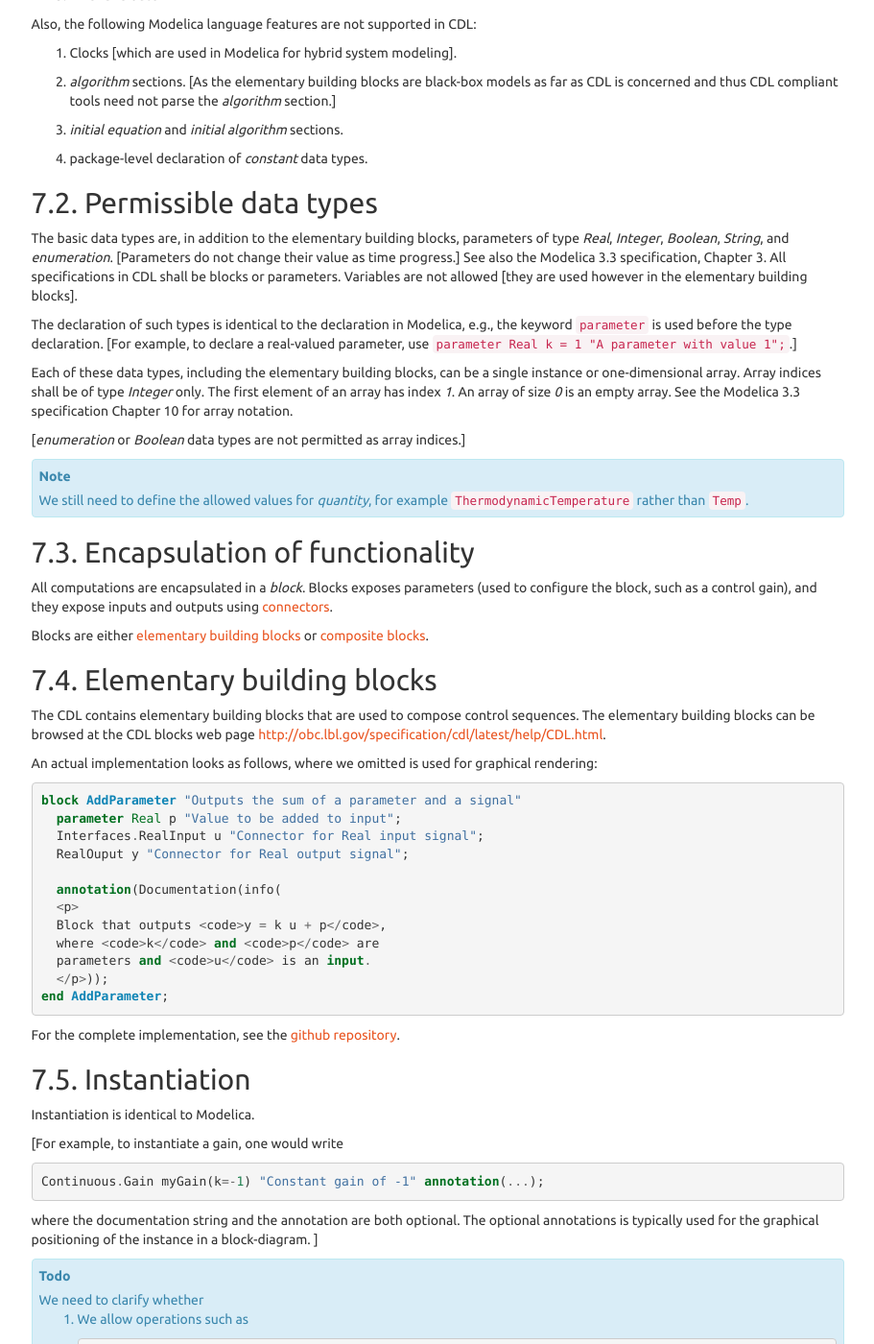
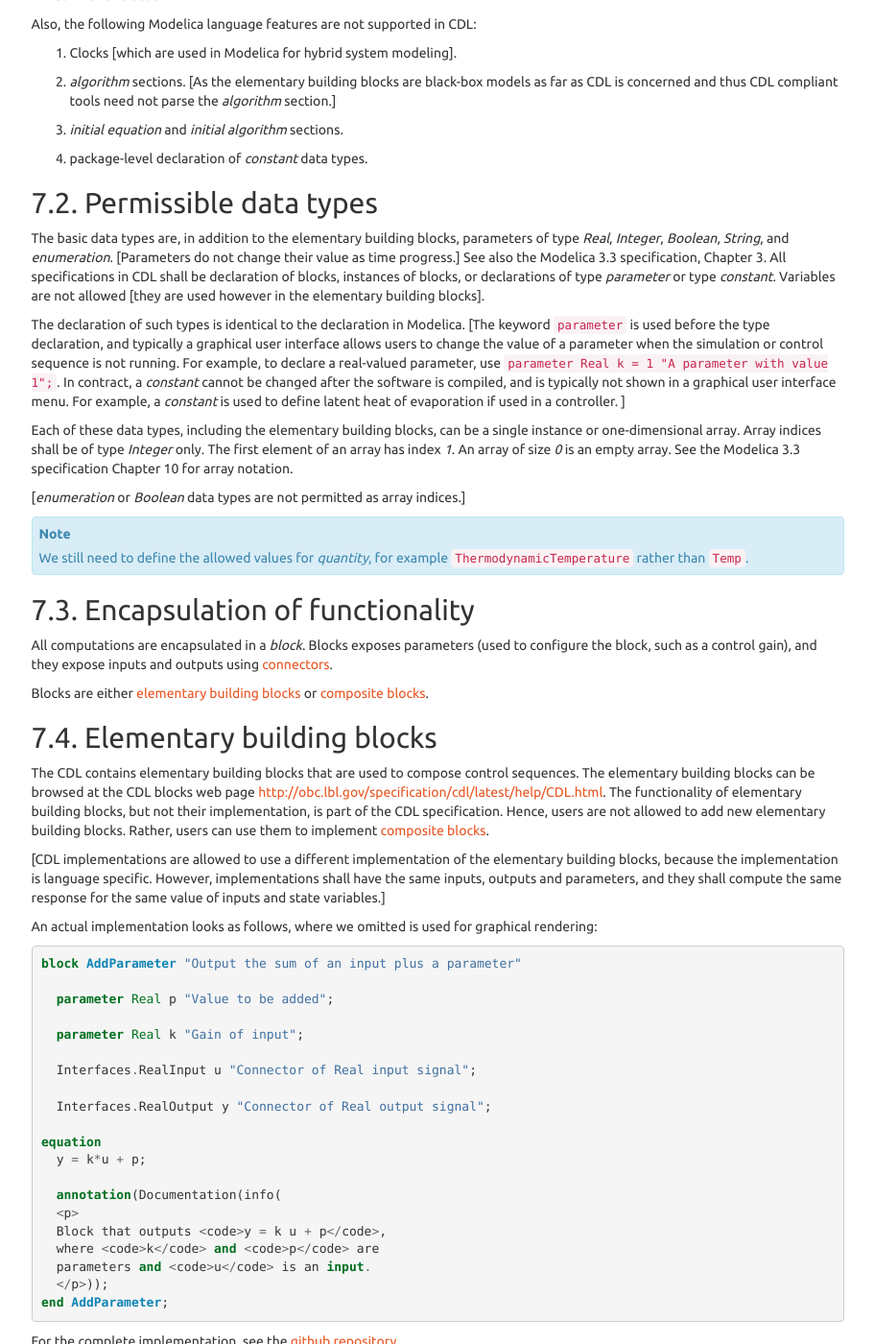
Before and after one commit to lbl-srg/obc, a Sphinx documentation site: the page built from specification/source/cdl.rst, in a window 1280 px wide and 1400 px high, scrolled down 780 px. Shown: the whole window at 96% size, without its empty margins (330-1241 px from the left). Built offline with Sphinx 7.4.7, drawn with Linux system fonts in a browser that asks for light colours; cross-references to code outside the pages are shown as plain code; some of the changed text lies outside the part shown.

Commit message:
Added parameter assignment and constant

```diff
--- a/specification/source/cdl.rst
+++ b/specification/source/cdl.rst
@@ -64,14 +64,24 @@ parameters of type
 `Real`, `Integer`, `Boolean`, `String`, and `enumeration`.
 [Parameters do not change their value as time progress.]
 See also the Modelica 3.3 specification, Chapter 3.
-All specifications in CDL shall be blocks or parameters.
+All specifications in CDL shall be declaration of blocks,
+instances of blocks, or declarations of type `parameter`
+or type `constant`.
 Variables are not allowed [they are used however in the elementary building blocks].
 
 The declaration of such types is identical to the declaration
-in Modelica, e.g., the keyword ``parameter`` is used
-before the type declaration.
-[For example, to declare a real-valued parameter,
-use ``parameter Real k = 1 "A parameter with value 1";``.]
+in Modelica.
+[The keyword ``parameter`` is used
+before the type declaration, and typically a graphical user interface
+allows users to change the value of a parameter when the simulation
+or control sequence is not running.
+For example, to declare a real-valued parameter,
+use ``parameter Real k = 1 "A parameter with value 1";``.
+In contract, a `constant` cannot be changed after the software is
+compiled, and is typically not shown in a graphical user interface menu.
+For example, a `constant` is used to define latent heat of evaporation
+if used in a controller.
+]
 
 Each of these data types, including the elementary building blocks,
 can be a single instance or one-dimensional array.
@@ -109,16 +119,33 @@ The CDL contains elementary building blocks that are used to compose
 control sequences. The elementary building blocks can be
 browsed at the CDL blocks web page
 http://obc.lbl.gov/specification/cdl/latest/help/CDL.html.
+The functionality of elementary building blocks, but not their implementation,
+is part of the CDL specification. Hence, users are not allowed to add
+new elementary building blocks. Rather, users can use them to implement
+`composite blocks`_.
+
+[CDL implementations are allowed to use a different implementation of the elementary
+building blocks, because the implementation is language specific. However,
+implementations shall have the same inputs, outputs and parameters, and
+they shall compute the same response for the same value of inputs and state variables.]
 
 An actual implementation looks as follows, where we omitted
 is used for graphical rendering:
 
 .. code-block:: modelica
 
-   block AddParameter "Outputs the sum of a parameter and a signal"
-     parameter Real p "Value to be added to input";
-     Interfaces.RealInput u "Connector for Real input signal";
-     RealOuput y "Connector for Real output signal";
+   block AddParameter "Output the sum of an input plus a parameter"
+
+     parameter Real p "Value to be added";
+
+     parameter Real k "Gain of input";
+
+     Interfaces.RealInput u "Connector of Real input signal";
+
+     Interfaces.RealOutput y "Connector of Real output signal";
+
+   equation
+     y = k*u + p;
 
      annotation(Documentation(info(
      <p>
@@ -130,7 +157,7 @@ is used for graphical rendering:
 
 For the complete implementation, see
 the
-`github repository <https://github.com/lbl-srg/modelica-buildings/tree/issue609_cdl/Buildings/Experimental/OpenBuildingControl/CDL>`_.
+`github repository <https://github.com/lbl-srg/modelica-buildings/blob/issue609_cdl/Buildings/Experimental/OpenBuildingControl/CDL/Continuous/AddParameter.mo>`_.
 
 
 Instantiation
@@ -149,27 +176,31 @@ The optional annotations is typically used
 for the graphical positioning of the instance in a block-diagram.
 ]
 
+In the assignment of `parameters`, calculations are allowed.
+
+[For example, a hysteresis block could be configured as follows
+
+.. code-block:: modelica
+
+   parameter Real pRel(unit="Pa") = 50 "Static pressure difference at damper";
+
+   CDL.Logical.Hysteresis hys(
+     uLow  = pRel-25,
+     uHigh = pRel+25) "Hysteresis for fan control";
+]
+
 .. todo::
 
    We need to clarify whether
+   we allow conditional removal of blocks and connectors, such as
 
-   #. We allow operations such as
+   .. code-block:: modelica
 
-      .. code-block:: modelica
+      parameter Boolean useGain = false;
+      Continuous.Gain myGain(k=10*60) if useGain;
 
-         parameter Real p = 10;
-         Continuous.Gain myGain(k=2*p);
-
-   #. We require conditional removal of blocks and connectors, such as
-      such as
-
-      .. code-block:: modelica
-
-         parameter Boolean useGain = false;
-         Continuous.Gain myGain(k=10*60) if useGain;
-
-      [This would allow removing certain blocks and all their connections
-      based on a boolean parameter.]
+   [This would allow removing certain blocks and all their connections
+   based on a boolean parameter.]
 
 
 .. _sec_connectors:
```
